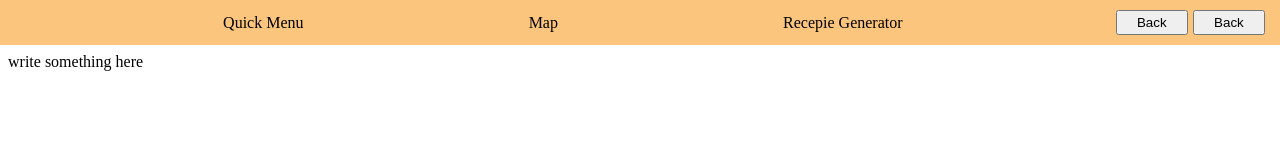
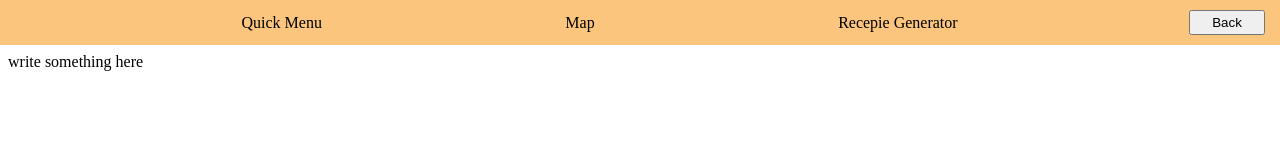
Before and after one commit to charlotteswebdev/Team-Green, a plain HTML site: page giveHelpPage.html in a window 1280 px wide. Drawn offline with Linux system fonts and the light colour scheme.

Commit message:
removed double code

```diff
--- a/giveHelpPage.html
+++ b/giveHelpPage.html
@@ -15,7 +15,6 @@
             <header class="menu">Recepie Generator</header>
         </nav>
         <button class="btn-back" type="button" onclick="window.location.href = 'Index.html';">Back</button>
-        <button class="btn-back" type="button" onclick="window.location.href = 'Index.html';">Back</button>
     </div>
 </main>
 
```
